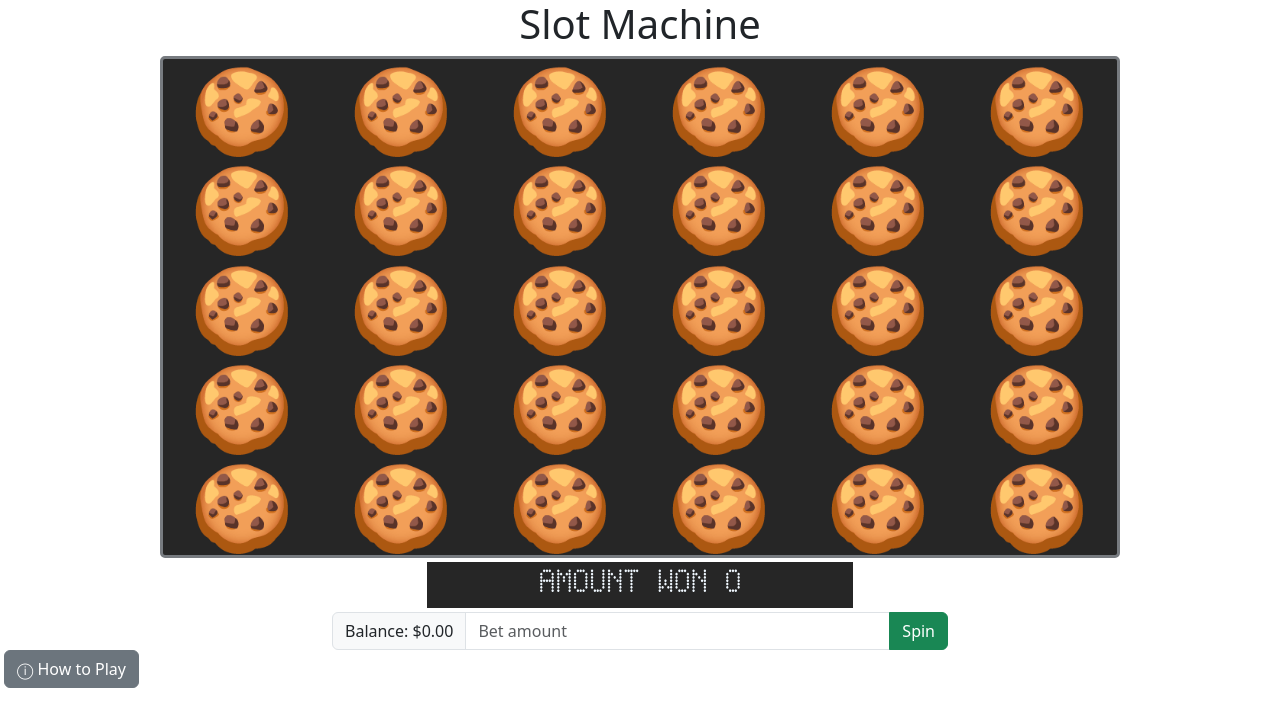
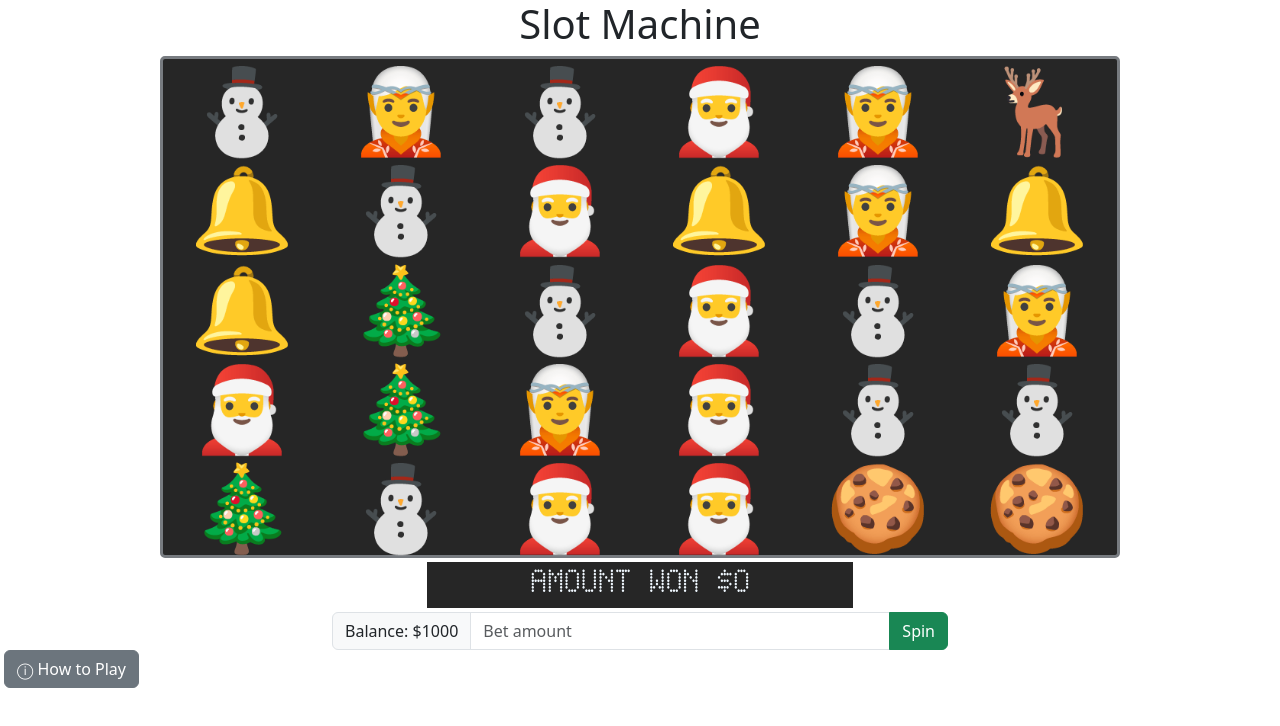
Before and after one commit to Rlacc/react_slots, a React (Create React App) app: page / in a window 1280 px wide. Shown: the top 726 px of the page. Built offline with nearby package versions, Linux system fonts and the light colour scheme.

Commit message:
-finished full functionality - still small bugs with win amounts will be fixed soon - balance updates along with win

```diff
--- a/src/App.js
+++ b/src/App.js
@@ -1,36 +1,17 @@
 import React from "react";
-import Row from "./components/rows";
 import Bet from "./components/bet";
 import Output from "./components/output";
 import Header from "./components/header";
 import Rules from "./components/rules";
+import Game from "./components/game";
+import Machine from "./components/Machine";
 
 const App = () => {
   return (
     <>
       <div className="container-fluid">
-        <div className="row">
-          <Header />
-        </div>
-        <div className="row">
-          <div className="container-fluid custom-border col-9 slot-background">
-            <Row />
-            <Row />
-            <Row />
-            <Row />
-            <Row />
-          </div>
-        </div>
-        <div className="row">
-          <Output />
-        </div>
-        <div className="row">
-          <div className="container-fluid col-6">
-            <div className="row">
-              <Bet />
-            </div>
-          </div>
-        </div>
+        <Header />
+        <Machine />
       </div>
       <Rules />
     </>
--- a/src/components/Machine.js
+++ b/src/components/Machine.js
@@ -3,13 +3,14 @@ import Game from "./game";
 import Output from "./output";
 import Form from "react-bootstrap/Form";
 import InputGroup from "react-bootstrap/InputGroup";
-import generateBoard from "../methods";
+import methods from "../methods";
 
 const Machine = () => {
-  const defaultBoard = generateBoard();
+  const defaultBoard = methods.generateBoard();
   const [board, setBoard] = useState(defaultBoard);
   const [bet, setBet] = useState(0);
   const [balance, setBalance] = useState(1000);
+  const [winAmount, setWinAmount] = useState(0);
   const betRef = useRef(null);
 
   const handleSpin = () => {
@@ -17,8 +18,19 @@ const Machine = () => {
     setBet(betAmount);
     if (betAmount >= 0.01 && balance >= betAmount) {
       setBalance(balance - betAmount);
-      const newBoard = generateBoard();
+      const newBoard = methods.generateBoard();
       setBoard(newBoard);
+      const counts = methods.generateCounts(newBoard);
+      const winningSyms = methods.winningSymbols(counts);
+      const winMultiplier = methods.calculateWin(winningSyms);
+      const win = Math.round(winMultiplier * betAmount);
+      console.log(winMultiplier);
+      if (win == 0) {
+        setWinAmount(0);
+      } else {
+        setWinAmount(win);
+        setBalance(balance + win);
+      }
     } else {
       alert(
         "Please check your bet amount. You may not have enough balance or you are betting below the minimum."
@@ -29,7 +41,7 @@ const Machine = () => {
   return (
     <>
       <Game board={board} />
-      <Output />
+      <Output winAmount={winAmount} />
       <div className="row">
         <div className="container-fluid col-6">
           <div className="row">
--- a/src/components/bet.js
+++ b/src/components/bet.js
@@ -1,20 +1,36 @@
 import React from "react";
 import Form from "react-bootstrap/Form";
 import InputGroup from "react-bootstrap/InputGroup";
+import generateBoard from "../methods";
 
 const Bet = () => {
+  const handleSpin = () => {
+    const newBoard = generateBoard();
+  };
+
   return (
     <>
+      <div className="row">
+        <div className="container-fluid col-6">
+          <div className="row">
             <InputGroup className="mt-1">
               <InputGroup.Text>Balance: $0.00</InputGroup.Text>
               <Form.Control
                 placeholder="Bet amount"
                 aria-label="Dollar amount (with dot and two decimal places)"
               />
-        <button class="btn btn-success" type="button" id="spin-button">
+              <button
+                className="btn btn-success"
+                type="button"
+                id="spin-button"
+                onClick={handleSpin}
+              >
                 Spin
               </button>
             </InputGroup>
+          </div>
+        </div>
+      </div>
     </>
   );
 };
--- a/src/components/cell.js
+++ b/src/components/cell.js
@@ -1,9 +1,9 @@
 import React from "react";
 
-const Cell = () => {
+const Cell = ({ symbol }) => {
   return (
     <div className="col-2 d-flex justify-content-center align-items-center">
-      <p className="emoji">🍪</p>
+      <p className="emoji">{symbol}</p>
     </div>
   );
 };
--- /dev/null
+++ b/src/components/game.js
@@ -0,0 +1,20 @@
+import React, { useState } from "react";
+import Row from "./rows";
+
+const Game = ({ board }) => {
+  return (
+    <>
+      <div className="row">
+        <div className="container-fluid custom-border col-9 slot-background">
+          <Row symbols={board[0]} />
+          <Row symbols={board[1]} />
+          <Row symbols={board[2]} />
+          <Row symbols={board[3]} />
+          <Row symbols={board[4]} />
+        </div>
+      </div>
+    </>
+  );
+};
+
+export default Game;
--- a/src/components/header.js
+++ b/src/components/header.js
@@ -3,9 +3,11 @@ import React from "react";
 const Header = () => {
   return (
     <>
-      <div className="container">
-        <div className="row">
-          <h1 className="text-center">Slot Machine</h1>
+      <div className="row">
+        <div className="container">
+          <div className="row">
+            <h1 className="text-center">Slot Machine</h1>
+          </div>
         </div>
       </div>
     </>
--- a/src/components/output.js
+++ b/src/components/output.js
@@ -1,12 +1,16 @@
-import React from "react";
+import React, { useState } from "react";
 
-const Output = () => {
+const Output = ({ winAmount }) => {
   return (
     <>
-      <div className="container">
-        <div className="row justify-content-center mt-1">
-          <div className="output-box col-md-4">
-            <h2 className="text-center scoreboard-font">Amount Won 0</h2>
+      <div className="row">
+        <div className="container">
+          <div className="row justify-content-center mt-1">
+            <div className="output-box col-md-4">
+              <h2 className="text-center scoreboard-font">
+                Amount Won ${winAmount}
+              </h2>
+            </div>
           </div>
         </div>
       </div>
--- a/src/components/rows.js
+++ b/src/components/rows.js
@@ -1,16 +1,16 @@
-import React from "react";
+import React, { useState } from "react";
 import Cell from "./cell.js";
 
-const Row = () => {
+const Row = ({ symbols }) => {
   return (
     <>
       <div className="row">
-        <Cell />
-        <Cell />
-        <Cell />
-        <Cell />
-        <Cell />
-        <Cell />
+        <Cell symbol={symbols[0]} />
+        <Cell symbol={symbols[1]} />
+        <Cell symbol={symbols[2]} />
+        <Cell symbol={symbols[3]} />
+        <Cell symbol={symbols[4]} />
+        <Cell symbol={symbols[5]} />
       </div>
     </>
   );
--- a/src/methods.js
+++ b/src/methods.js
@@ -56,16 +56,6 @@ const Symbols = Object.freeze({
     rangeEnd: 1000,
   },
 });
-const symbolCounts = {
-  ELF: 0,
-  TREE: 0,
-  SNOWMAN: 0,
-  SANTA: 0,
-  MRSCLAUS: 0,
-  BELL: 0,
-  COOKIE: 0,
-  REINDEER: 0,
-};
 
 const generateRandomSymbol = () => {
   const randomNum = Math.floor(Math.random() * 1000) + 1;
@@ -94,21 +84,60 @@ const generateBoard = () => {
   return board;
 };
 
-const checkWin = (symbolCounts) => {
+const winningSymbols = (symbolCounts) => {
   const keys = Object.keys(symbolCounts);
-
+  let winningSyms = [];
   for (let i = 0; i < keys.length; i++) {
     const key = keys[i];
     const curr = symbolCounts[key];
     if (curr >= 6) {
-      return true;
-    } else {
-      return false;
+      winningSyms.push(key);
     }
   }
+  return winningSyms;
 };
 
-const winningSymbols = (board) => {};
+const generateCounts = (board) => {
+  const symbolCounts = {
+    "🧝": 0,
+    "🎄": 0,
+    "⛄": 0,
+    "🎅": 0,
+    "🧑‍🎄": 0,
+    "🔔": 0,
+    "🍪": 0,
+    "🦌": 0,
+  };
 
-const generateCounts = (board) => {};
-export default generateBoard;
+  for (let row = 0; row < board.length; row++) {
+    for (let col = 0; col < board[0].length; col++) {
+      const sym = board[row][col];
+      symbolCounts[sym] += 1;
+    }
+  }
+
+  return symbolCounts;
+};
+
+const calculateWin = (winningSyms) => {
+  let multi = 0;
+  if (winningSyms.length === 0) {
+    return 0;
+  }
+  const keys = Object.keys(Symbols);
+  for (let i = 0; i < winningSyms.length; i++) {
+    const sym = winningSyms[i];
+
+    for (let j = 0; j < keys.length; j++) {
+      const key = keys[j];
+      const curr = Symbols[key];
+      if (curr.symbol === sym) {
+        multi += curr.multiplier;
+      }
+    }
+  }
+  return multi;
+};
+
+const methods = { generateCounts, generateBoard, winningSymbols, calculateWin };
+export default methods;
```
Lines whose indentation alone changed are shown as unchanged.
